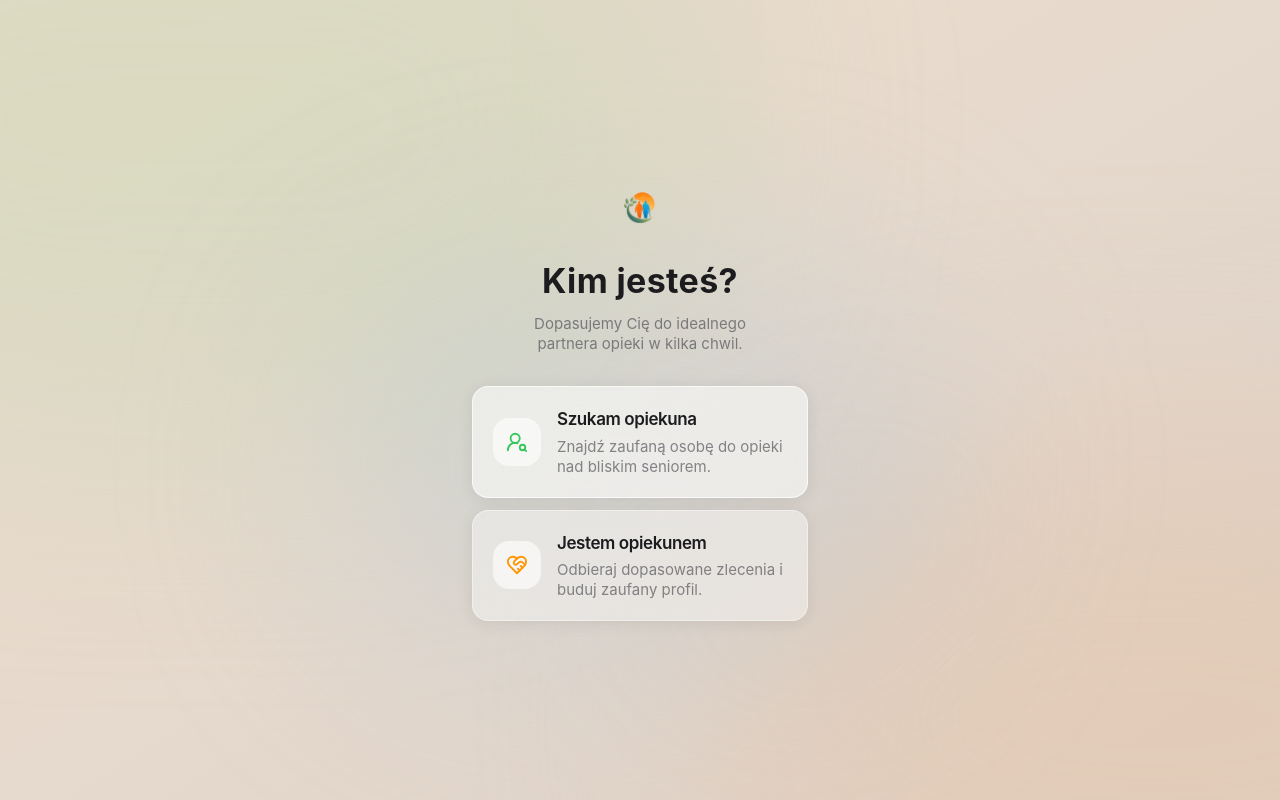
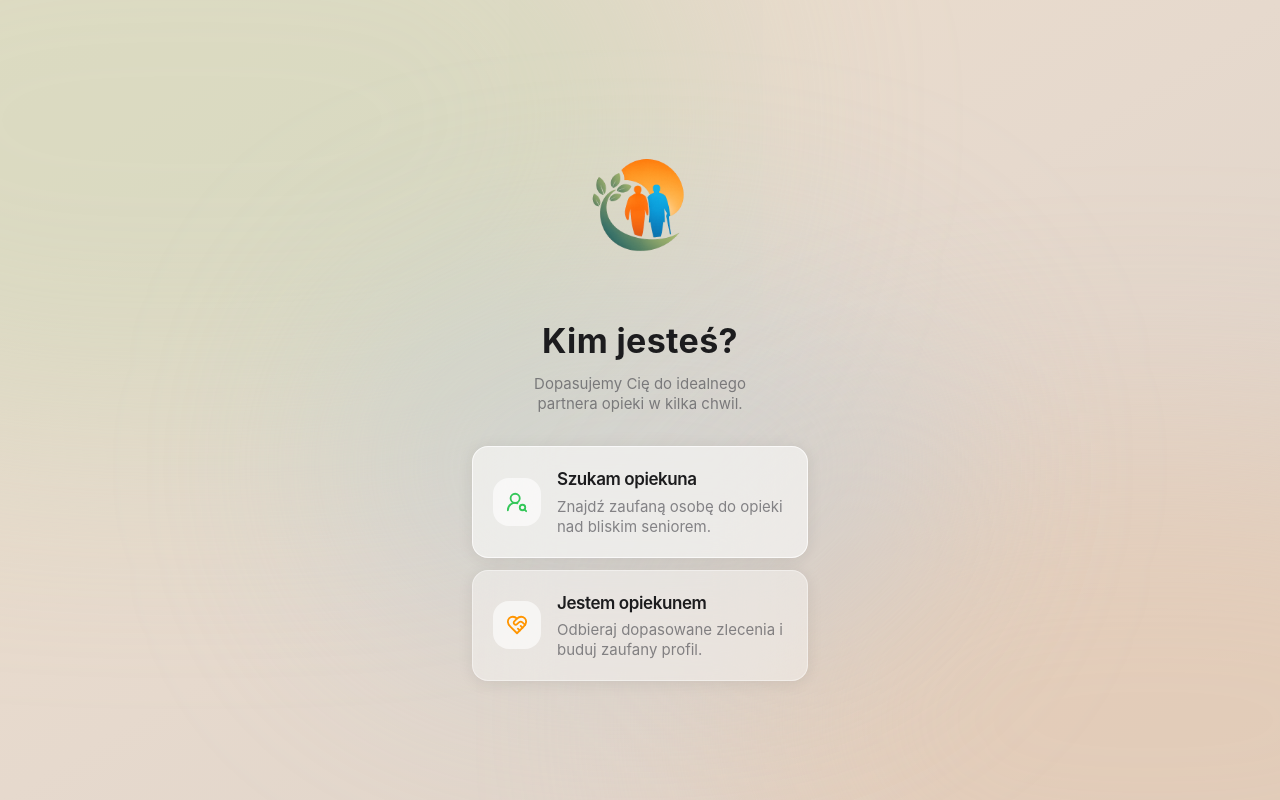
Before and after one commit to MaciejOzdzinski/senior-care-prototype, a React (Vite) app: page / in a window 1280 px wide. Built offline with nearby package versions, Linux system fonts and the light colour scheme.

Commit message:
style: enlarge logo to 180px (300% of 60px)

```diff
--- a/src/App.tsx
+++ b/src/App.tsx
@@ -62,7 +62,7 @@ export default function App() {
               <img
                 src="/logo.png"
                 alt="CareMatch"
-                className="mx-auto mb-4 size-[60px] object-contain"
+                className="mx-auto mb-4 size-[180px] object-contain"
               />
               <h1 className="text-[34px] font-bold tracking-[0.37px] text-[#1c1c1e]">
                 Kim jesteś?
```
